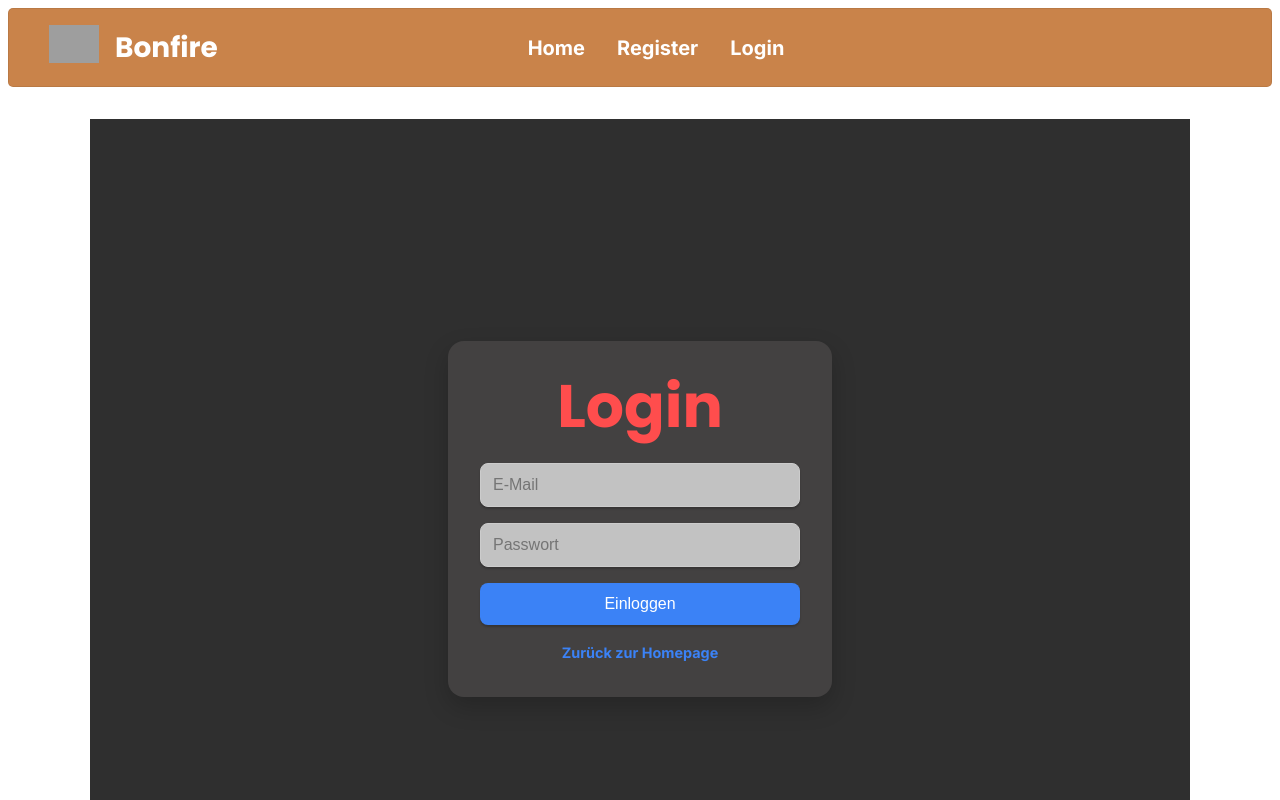
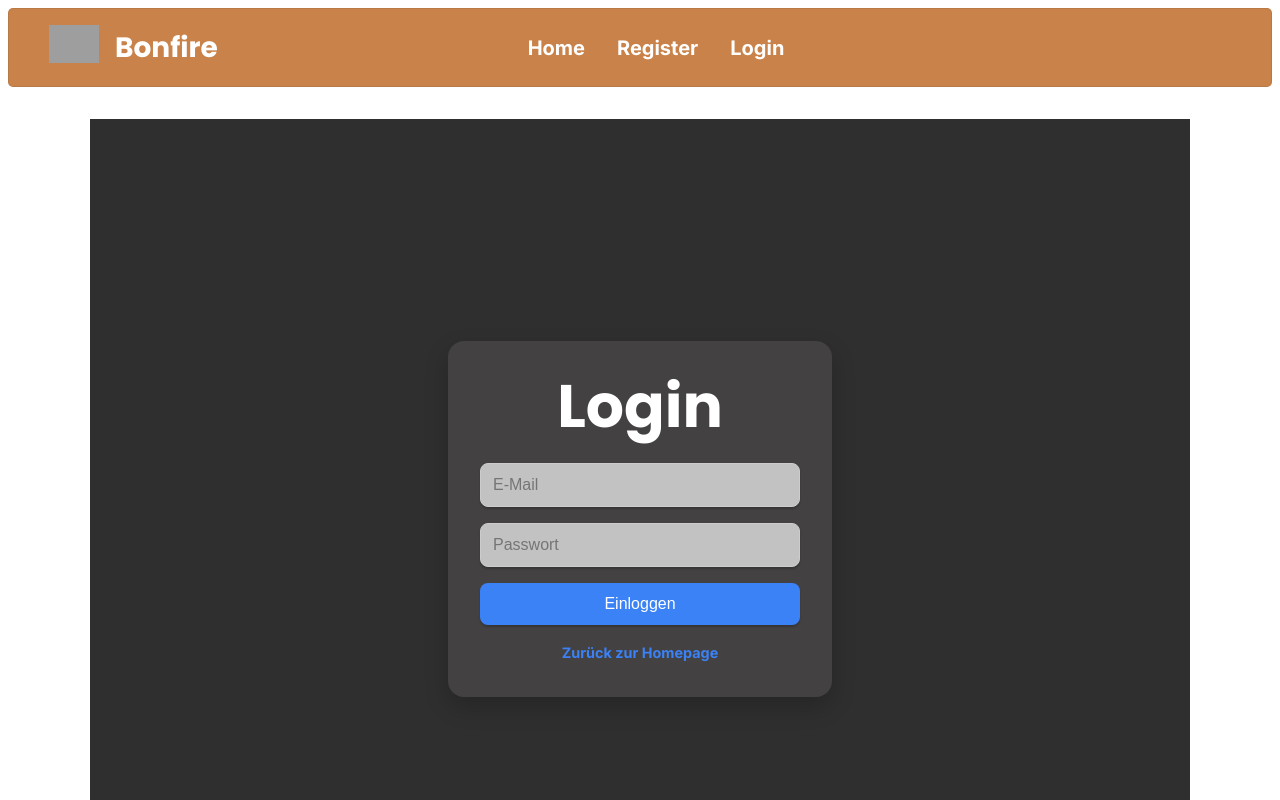
Before and after one commit to ArchAngel727/bonfire, a SvelteKit app: page /login in a window 1280 px wide. Shown: the top 800 px of the page. Built offline with nearby package versions, Linux system fonts and the light colour scheme; grey boxes are pictures that could not be loaded.

Commit message:
Update +page.svelte

```diff
--- a/src/routes/login/+page.svelte
+++ b/src/routes/login/+page.svelte
@@ -73,7 +73,7 @@
     width: 320px;
     box-shadow: 0 10px 25px rgba(0, 0, 0, 0.2);
     text-align: center;
-    color: rgb(255, 77, 77);
+    color: rgb(255, 255, 255);
   }
 
   h1 {
```
